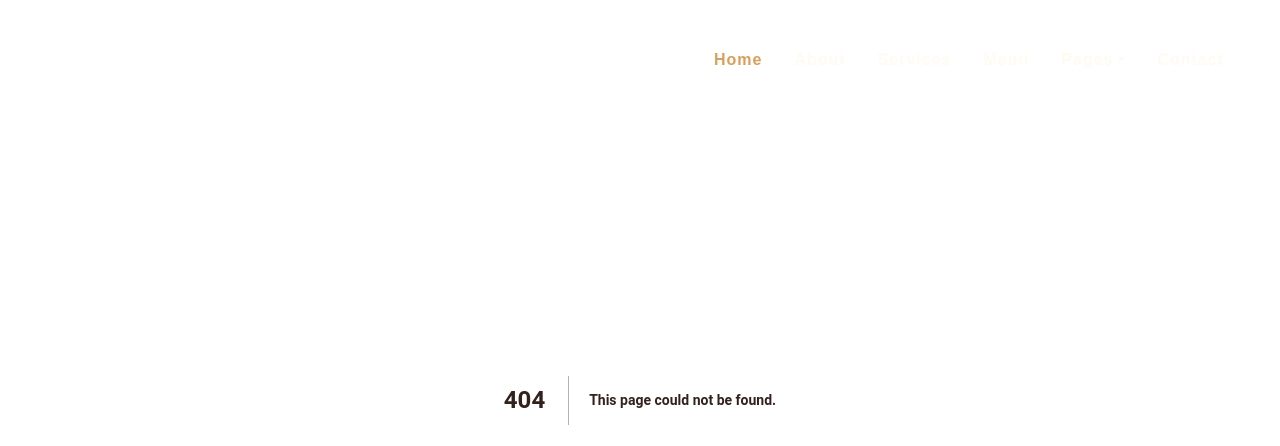
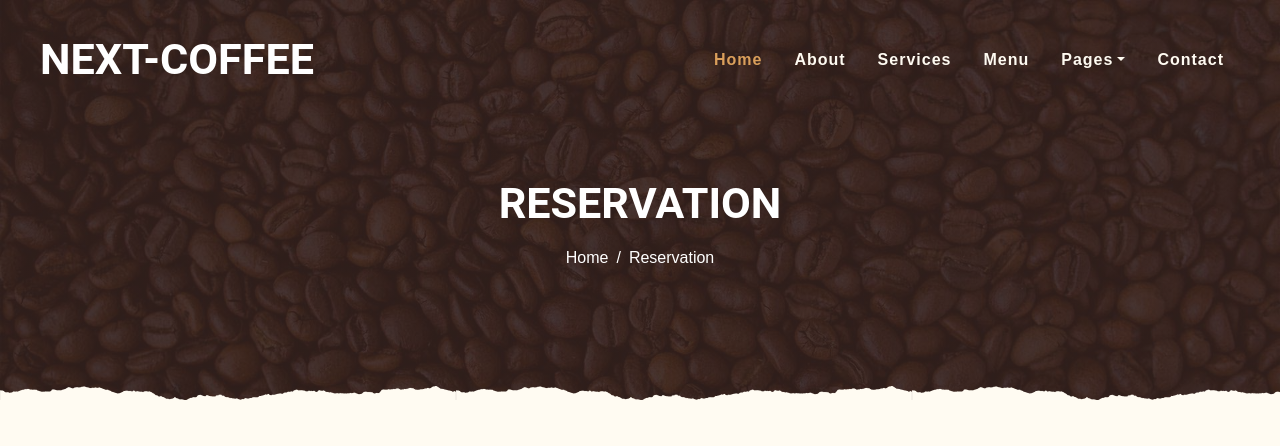
Before and after one commit to Mukhtarrahimi/cooffe-shop, a Next.js app: page /reservation in a window 1280 px wide. Before the commit this address had no page. Shown: the top 446 px of the page. Built offline with nearby package versions, Linux system fonts and the light colour scheme.

Commit message:
reservation page

```diff
--- /dev/null
+++ b/pages/reservation/index.js
@@ -0,0 +1,14 @@
+import PageHeader from '@/components/modules/PageHeader/PageHeader';
+import ReservationDetail from '@/components/templates/Reservation/ReservationDetail';
+import React from 'react';
+
+function Reservation() {
+  return (
+    <>
+      <PageHeader route="Reservation" />
+      <ReservationDetail />
+    </>
+  );
+}
+
+export default Reservation;
```
